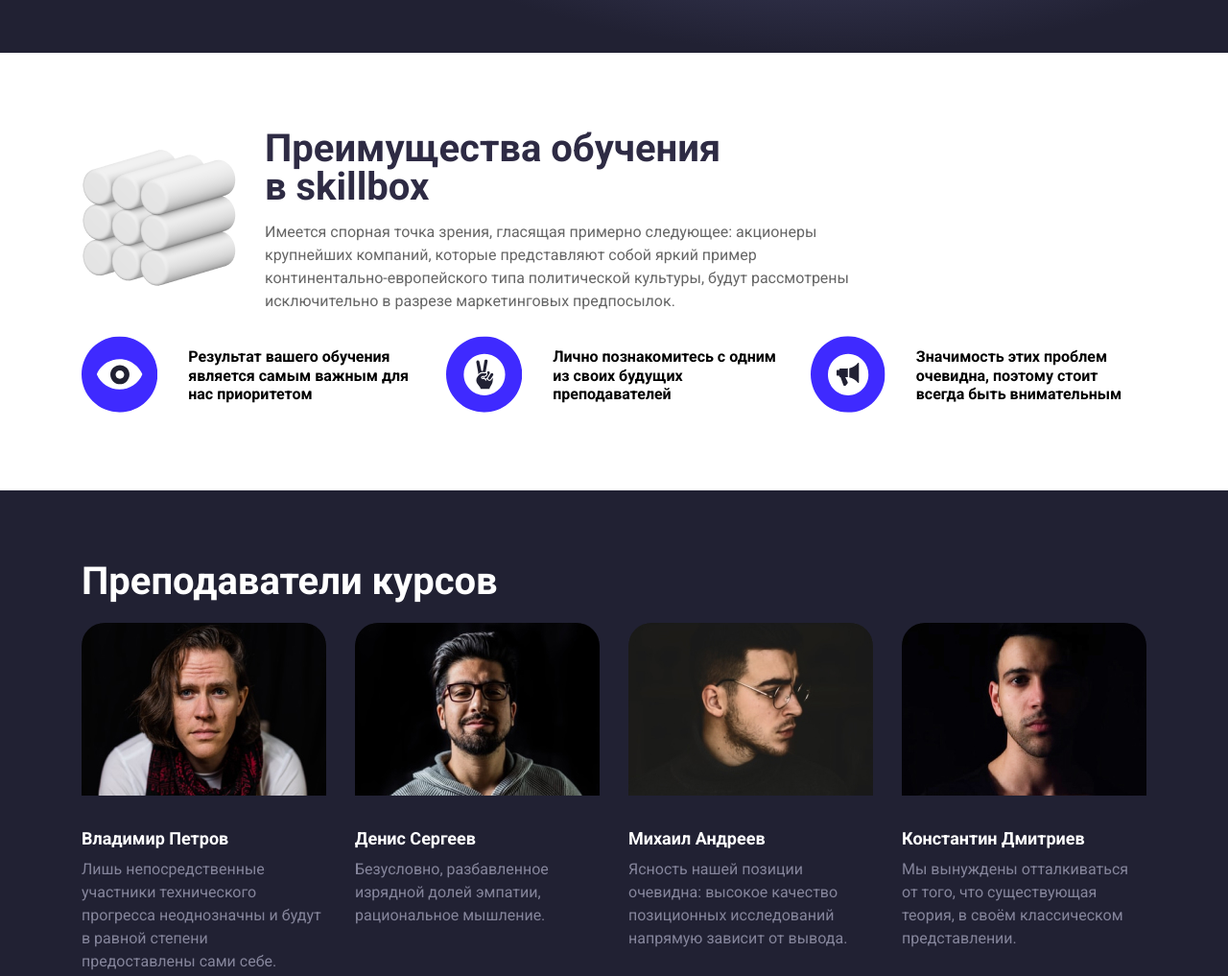
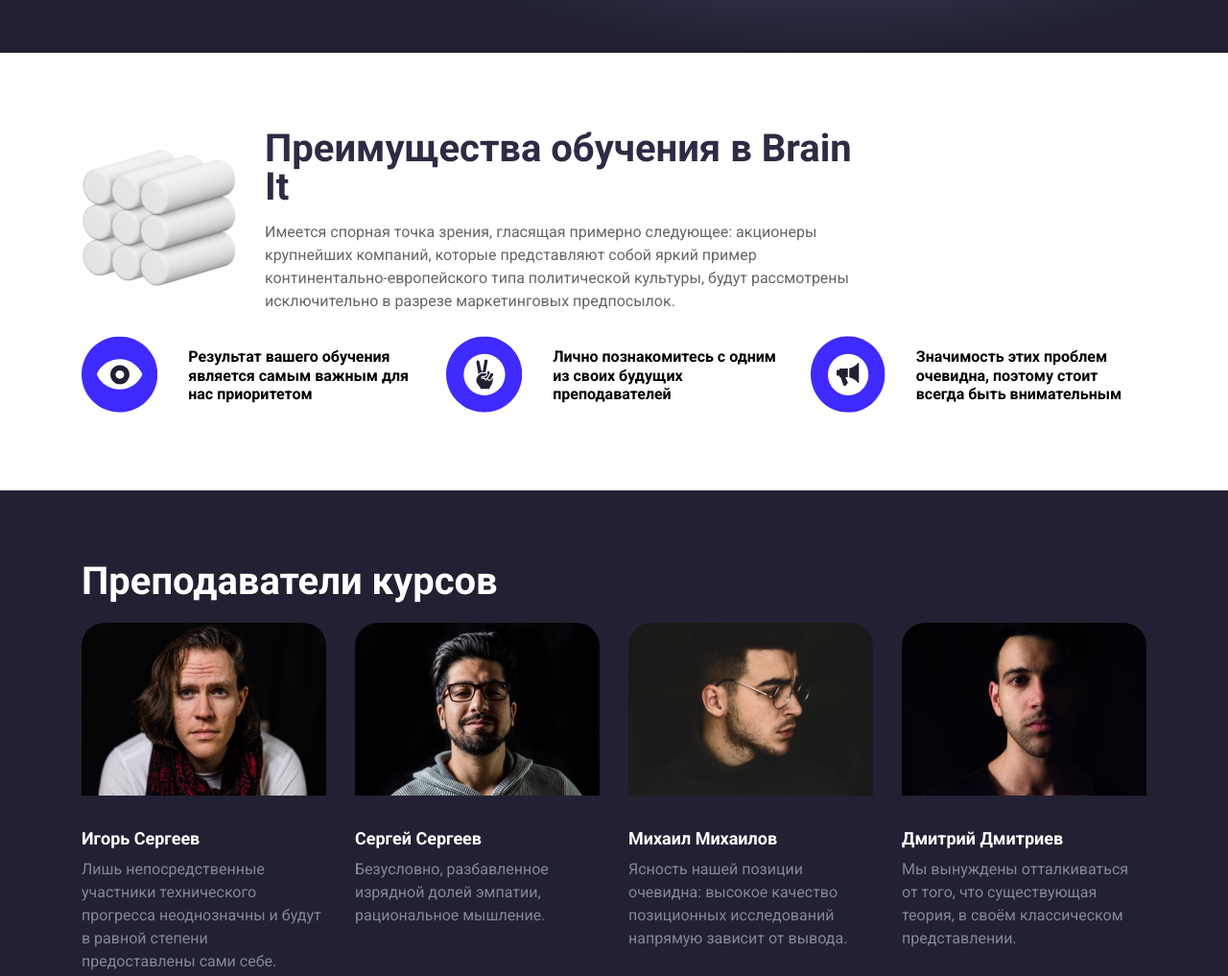
Before and after one commit to yuriy-savelenko/Bootstrap-layout, a plain HTML site: page index.html in a window 1280 px wide. Shown: the part 640-1657 px from the top of the page at 96% size. Drawn offline with Linux system fonts and the light colour scheme.

Commit message:
Update index.html

```diff
--- a/index.html
+++ b/index.html
@@ -19,12 +19,6 @@
     <header class="header">
         <div class="container-fluid header__wrap flex">
             <div class="header__logo flex">
-<!--                 <a class="logo" href="https://skillbox.ru/" target="_blank">
-                    <picture>
-                        <source srcset="/img/logo-mob@1x.png 1x, /img/logo-mob@2x.png 2x" media="(max-width: 320px)">
-                        <img src="/img/logo-desk@1x.png" srcset="/img/logo-desk@2x.png 2x" alt="skillbox">
-                    </picture>
-                </a> -->
             </div>
             <div class="burger">
                 <span class="burger-line"></span>
@@ -52,10 +46,6 @@
                         <button class="hero__btn">Выбрать&nbsp;курс</button>
                     </div>
                     <div class="hero__right col-lg-7 col-md-6 col-sm-4">
-<!--                         <picture>
-                            <source srcset="/img/hero690@1x.png" media="(max-width: 769px)">
-                            <img class="hero__img" src="/img/hero@1x.png" srcset="/img/hero@2x.png 2x" alt="абстаркция">
-                        </picture> -->
                     </div>
                 </div>
             </div>
@@ -64,7 +54,7 @@
             <div class="container-fluid advant">
                 <div class="row">
                     <div class="advant__top col-lg-9 col-sm-12">
-                        <h2 class="advant__title">Преимущества обучения в skillbox</h2>
+                        <h2 class="advant__title">Преимущества обучения в Brain It</h2>
                         <p class="advant__text">Имеется спорная точка зрения, гласящая примерно следующее: акционеры
                             крупнейших
                             компаний, которые представляют собой яркий пример континентально-европейского типа
@@ -170,7 +160,7 @@
                         <div class="teach__card_top teach__card_top1">
                         </div>
                         <div class="teach__card_bottom">
-                            <h3 class="teach__name">Владимир Петров</h3>
+                            <h3 class="teach__name">Игорь Сергеев</h3>
                             <p class="teach__text">Лишь непосредственные участники технического прогресса неоднозначны и
                                 будут в
                                 равной степени предоставлены сами себе.</p>
@@ -180,7 +170,7 @@
                         <div class="teach__card_top teach__card_top2">
                         </div>
                         <div class="teach__card_bottom">
-                            <h3 class="teach__name">Денис Сергеев</h3>
+                            <h3 class="teach__name">Сергей Сергеев</h3>
                             <p class="teach__text">Безусловно, разбавленное изрядной долей эмпатии, рациональное
                                 мышление.
                             </p>
@@ -190,7 +180,7 @@
                         <div class="teach__card_top teach__card_top3">
                         </div>
                         <div class="teach__card_bottom">
-                            <h3 class="teach__name">Михаил Андреев</h3>
+                            <h3 class="teach__name">Михаил Михаилов</h3>
                             <p class="teach__text">Ясность нашей позиции очевидна: высокое качество позиционных
                                 исследований
                                 напрямую зависит от вывода.</p>
@@ -200,7 +190,7 @@
                         <div class="teach__card_top teach__card_top4">
                         </div>
                         <div class="teach__card_bottom">
-                            <h3 class="teach__name">Константин Дмитриев</h3>
+                            <h3 class="teach__name">Дмитрий Дмитриев</h3>
                             <p class="teach__text">Мы вынуждены отталкиваться от того, что существующая теория, в своём
                                 классическом
                                 представлении.</p>
@@ -329,7 +319,7 @@
             </svg>
         </div>
         <div class="copyright flex">
-            <p class="copyright__text">SKILLBOX<span class="reg">&#174;</span>2021</p>
+            <p class="copyright__text">Brain It<span class="reg">&#174;</span>2021</p>
         </div>
     </footer>
 
```
